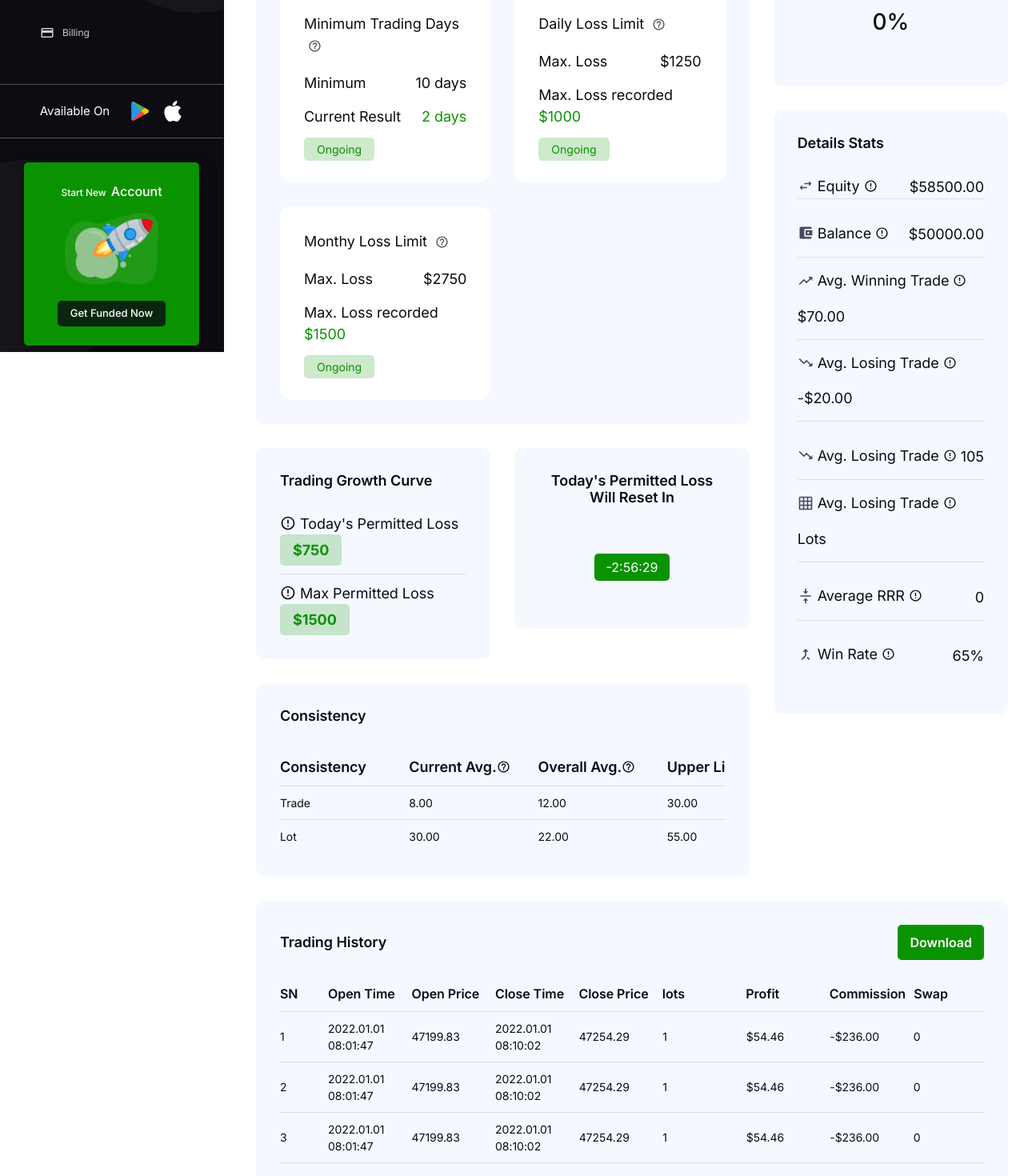
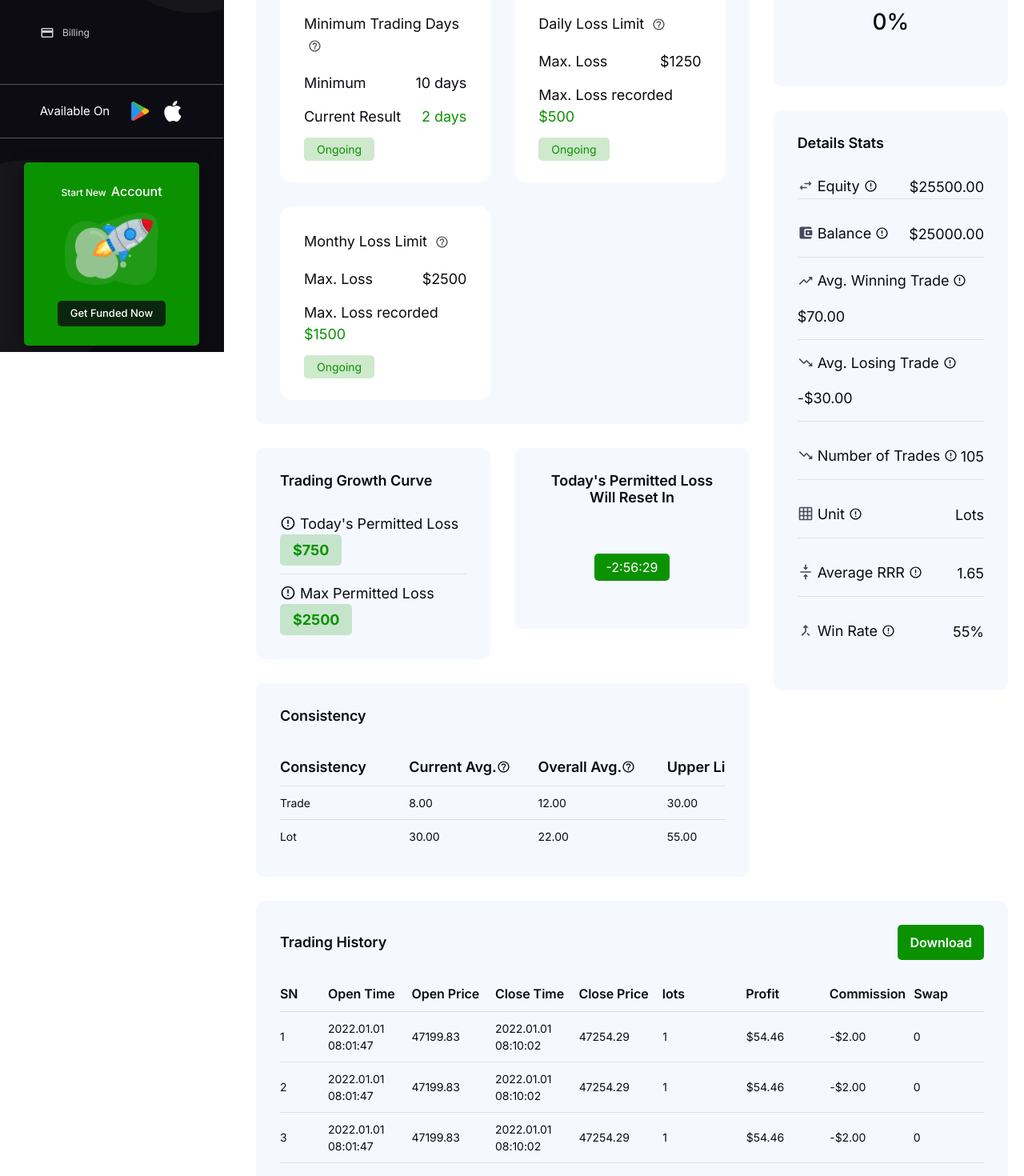
Before and after one commit to lionchanggg/trading_dashboard, a Vue app: page /trading-overview in a window 1280 px wide. Shown: the part 360-1830 px from the top of the page at 80% size. Built offline with nearby package versions, Linux system fonts and the light colour scheme.

Commit message:
changes in trading overview

```diff
--- a/src/components/Profile.vue
+++ b/src/components/Profile.vue
@@ -265,8 +265,8 @@ const toggleDark = useToggle(isDark);
                         </svg>
                       </button>
                     </div>
-                    <h4 class="text-dark font-semibold 2xl:text-[18px] text-[14px] dark:text-white">mikha dev</h4>
-                    <p class="text-dark 2xl:text-[18px] text-[14px] mb-[10px] dark:text-white/70">mikha.dev@gmail.com</p>
+                    <h4 class="text-dark font-semibold 2xl:text-[18px] text-[14px] dark:text-white">Ryan Chang</h4>
+                    <p class="text-dark 2xl:text-[18px] text-[14px] mb-[10px] dark:text-white/70">rchang0726@gmail.com</p>
                     <p class="text-primary text-[13px] flex items-center justify-center">
                       <svg class="w-[14px] h-[14px] fill-primary mr-[5px]" focusable="false" viewBox="0 0 24 24"
                            aria-hidden="true">
--- a/src/components/TradingOverview.vue
+++ b/src/components/TradingOverview.vue
@@ -302,7 +302,7 @@ const toggleDark = useToggle(isDark);
                           </p>
                           <p class="flex flex-wrap items-center justify-between text-dark text-[18px] leading-[1.5] tracking-[-0.05px] mb-[15px] dark:text-white">
                             <span>Max. Loss recorded</span>
-                            <span class="text-primary">$1000</span>
+                            <span class="text-primary">$500</span>
                           </p>
                           <p>
                             <span class="text-primary bg-primary/20 text-[14px] py-[6px] px-[16px] rounded-[5px]">Ongoing</span>
@@ -324,7 +324,7 @@ const toggleDark = useToggle(isDark);
                           </p>
                           <p class="flex flex-wrap items-center justify-between text-dark text-[18px] leading-[1.5] tracking-[-0.05px] mb-[15px] dark:text-white">
                             <span>Max. Loss</span>
-                            <span>$2750</span>
+                            <span>$2500</span>
                           </p>
                           <p class="flex flex-wrap items-center justify-between text-dark text-[18px] leading-[1.5] tracking-[-0.05px] mb-[15px] dark:text-white">
                             <span>Max. Loss recorded</span>
@@ -374,7 +374,7 @@ const toggleDark = useToggle(isDark);
                         Max Permitted Loss
                       </p>
                       <p class="text-primary bg-primary/20 text-[18px] font-bold py-[6px] px-[16px] rounded-[5px] dark:text-white dark:bg-primary">
-                        $1500
+                        $2500
                       </p>
                     </div>
                   </div>
@@ -546,7 +546,7 @@ const toggleDark = useToggle(isDark);
                       </p>
                     </div>
                     <div class="numb text-dark text-[18px] leading-[1.5] tracking-[-0.05px] dark:text-white">
-                      $58500.00
+                      $25500.00
                     </div>
                   </div>
                   <div
@@ -564,7 +564,7 @@ const toggleDark = useToggle(isDark);
                       </p>
                     </div>
                     <div class="numb text-dark text-[18px] leading-[1.5] tracking-[-0.05px] py-[15px] dark:text-white">
-                      $50000.00
+                      $25000.00
                     </div>
                   </div>
                   <div
@@ -602,7 +602,7 @@ const toggleDark = useToggle(isDark);
                       </p>
                     </div>
                     <div class="numb text-dark text-[18px] leading-[1.5] tracking-[-0.05px] py-[15px] dark:text-white">
-                      -$20.00
+                      -$30.00
                     </div>
                   </div>
                   <div
@@ -612,7 +612,7 @@ const toggleDark = useToggle(isDark);
                         <img class="inline-block w-[20px] h-[20px] mr-[5px]"
                              src="/assets/img/icon/icon-line-chart-down.svg"
                              alt="icon">
-                        Avg. Losing Trade
+                        Number of Trades
                         <svg class="inline-block w-[17px] h-[17px] fill-dark ml-[5px] dark:fill-white" focusable="false"
                              viewBox="0 0 24 24" aria-hidden="true">
                           <path
@@ -631,7 +631,7 @@ const toggleDark = useToggle(isDark);
                         <img class="inline-block w-[20px] h-[20px] mr-[5px]"
                              src="/assets/img/icon/icon-grid.svg"
                              alt="icon">
-                        Avg. Losing Trade
+                        Unit
                         <svg class="inline-block w-[17px] h-[17px] fill-dark ml-[5px] dark:fill-white" focusable="false"
                              viewBox="0 0 24 24" aria-hidden="true">
                           <path
@@ -659,7 +659,7 @@ const toggleDark = useToggle(isDark);
                       </p>
                     </div>
                     <div class="numb text-dark text-[18px] leading-[1.5] tracking-[-0.05px] py-[15px] dark:text-white">
-                      0
+                      1.65
                     </div>
                   </div>
                   <div class="stats-list flex flex-wrap items-center justify-between mb-[15px] ">
@@ -677,7 +677,7 @@ const toggleDark = useToggle(isDark);
                       </p>
                     </div>
                     <div class="numb text-dark text-[18px] leading-[1.5] tracking-[-0.05px] py-[15px] dark:text-white">
-                      65%
+                      55%
                     </div>
                   </div>
               </div>
@@ -759,7 +759,7 @@ const toggleDark = useToggle(isDark);
                         $54.46
                       </p>
                       <p class="text-[14px] text-dark leading-[1.5] tracking-[-0.05px] dark:text-white">
-                        -$236.00
+                        -$2.00
                       </p>
                       <p class="text-[14px] text-dark leading-[1.5] tracking-[-0.05px] dark:text-white">
                         0
@@ -799,7 +799,7 @@ const toggleDark = useToggle(isDark);
                         $54.46
                       </p>
                       <p class="text-[14px] text-dark leading-[1.5] tracking-[-0.05px] dark:text-white">
-                        -$236.00
+                        -$2.00
                       </p>
                       <p class="text-[14px] text-dark leading-[1.5] tracking-[-0.05px] dark:text-white">
                         0
@@ -839,7 +839,7 @@ const toggleDark = useToggle(isDark);
                         $54.46
                       </p>
                       <p class="text-[14px] text-dark leading-[1.5] tracking-[-0.05px] dark:text-white">
-                        -$236.00
+                        -$2.00
                       </p>
                       <p class="text-[14px] text-dark leading-[1.5] tracking-[-0.05px] dark:text-white">
                         0
```
